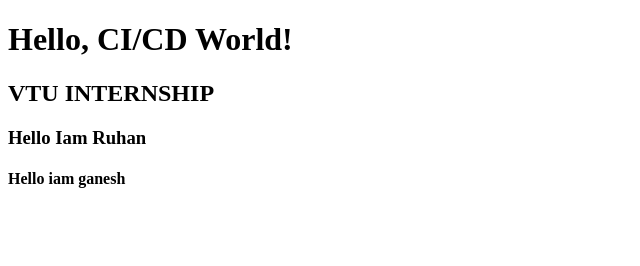
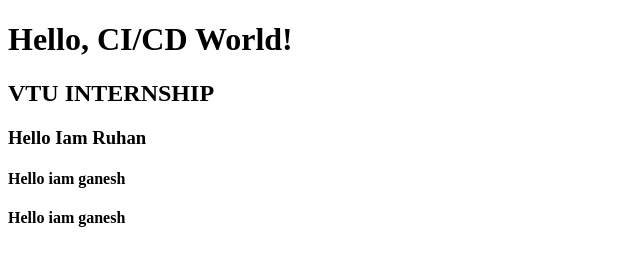
Before and after one commit to ruhanshaik/vtu, a plain HTML site: page index.html in a window 1280 px wide. Shown: the whole page, without its empty margins (0-640 px from the left). Drawn offline with Linux system fonts and the light colour scheme.

Commit message:
First commit - Added index.html

```diff
--- a/index.html
+++ b/index.html
@@ -8,5 +8,6 @@
     <h2>VTU INTERNSHIP</h2>
     <h3> Hello Iam Ruhan</h3>
     <h4> Hello iam ganesh</h4>
+    <h4> Hello iam ganesh</h4>
 </body>
 </html>
```
